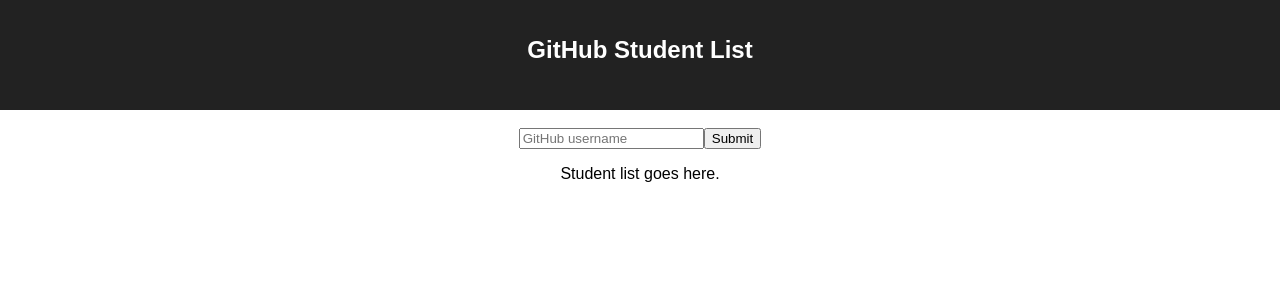
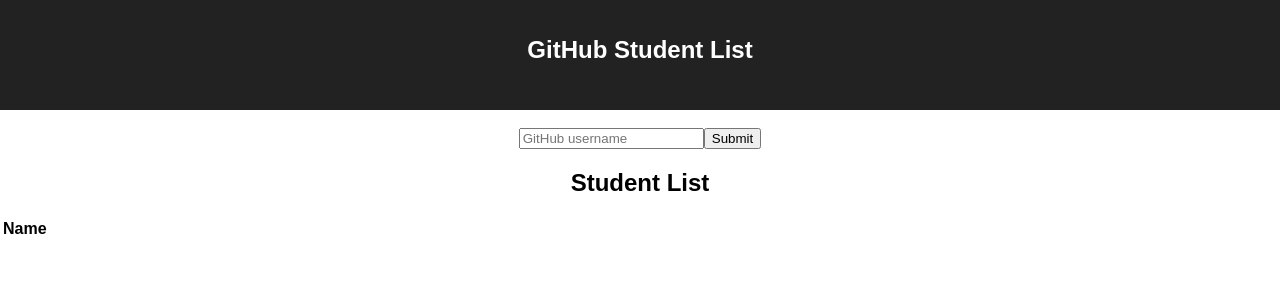
Before and after one commit to aileapatrinely/react-github-student-list, a React (Create React App) app: page / in a window 1280 px wide. Shown: the top 300 px of the page. Built offline with nearby package versions, Linux system fonts and the light colour scheme.

Commit message:
adding student list component

```diff
--- a/src/components/App/App.js
+++ b/src/components/App/App.js
@@ -2,17 +2,18 @@
 import axios from 'axios';
 import './App.css';
 import StudentForm from '../StudentForm/StudentForm';
+import StudentList from '../StudentList/StudentList';
 
 class App extends Component {
   state = {
-    studentList: [],
+    studentList: [{ name: 'Shelby' }, { name: 'Alex' }, { name: 'Ailea' }],
   };
 
   // This function is called by the StudentForm when the submit button is pressed
   addStudent = (newStudent) => {
     console.log(newStudent);
     // POST your data here
-  }
+  };
 
   render() {
     return (
@@ -20,10 +21,10 @@
         <header className="App-header">
           <h1 className="App-title">GitHub Student List</h1>
         </header>
-        <br/>
-        <StudentForm addStudent={this.addStudent}/>
+        <br />
+        <StudentForm addStudent={this.addStudent} />
 
-        <p>Student list goes here.</p>
+        <StudentList studentList={this.state.studentList} />
       </div>
     );
   }
--- /dev/null
+++ b/src/components/StudentList/StudentList.js
@@ -0,0 +1,29 @@
+import React, { Component } from 'react';
+
+class StudentList extends Component {
+  render() {
+    const studentData = this.props.studentList.map((student, index) => {
+      return (
+        <tr key={index}>
+          <td>{student.github_name}</td>
+        </tr>
+      );
+    });
+
+    return (
+      <div>
+        <h2>Student List</h2>
+        <table>
+          <thead>
+            <tr>
+              <th>Name</th>
+            </tr>
+          </thead>
+          <tbody>{studentData}</tbody>
+        </table>
+      </div>
+    );
+  }
+}
+
+export default StudentList;
```
Also changed, not shown: 1 other file (tests, documents, lock files or other folders).
